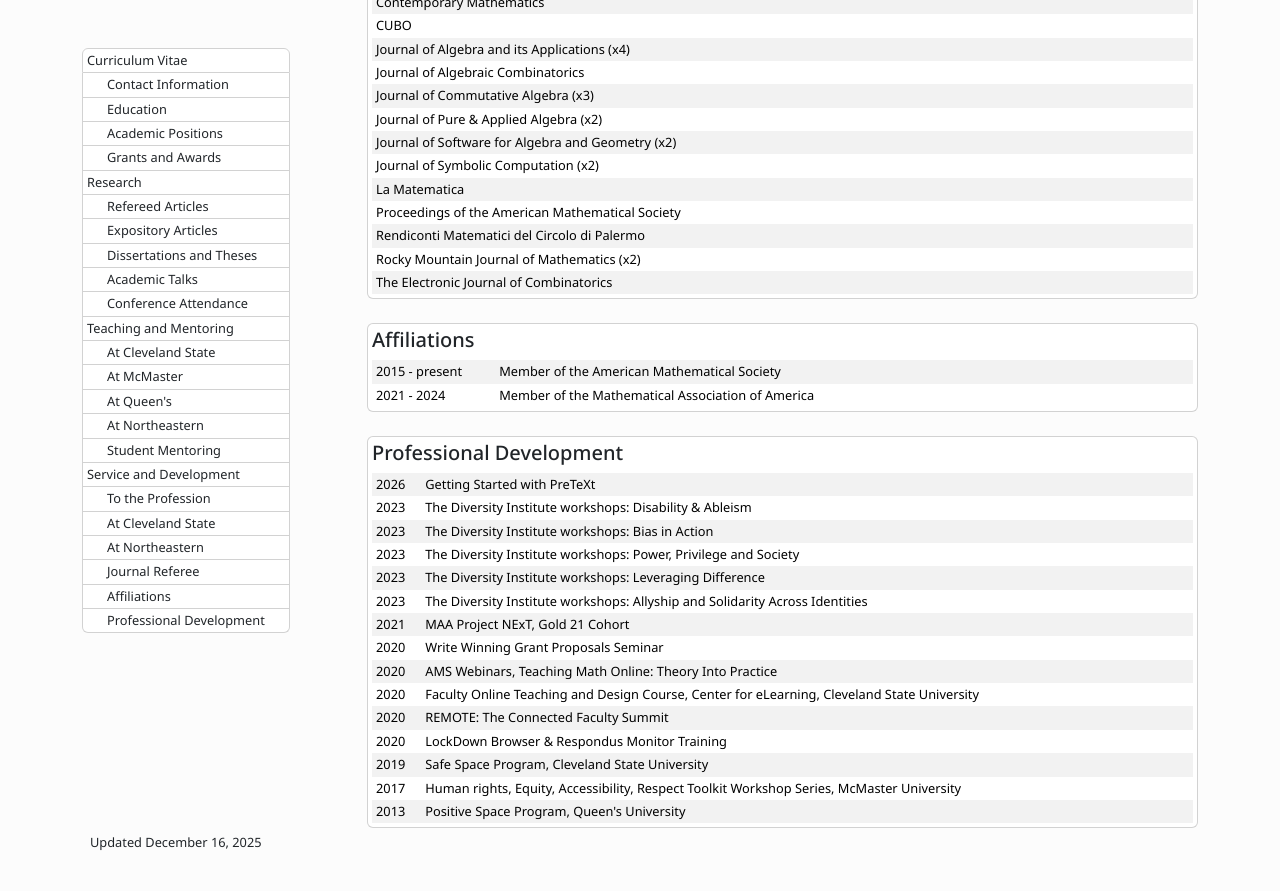
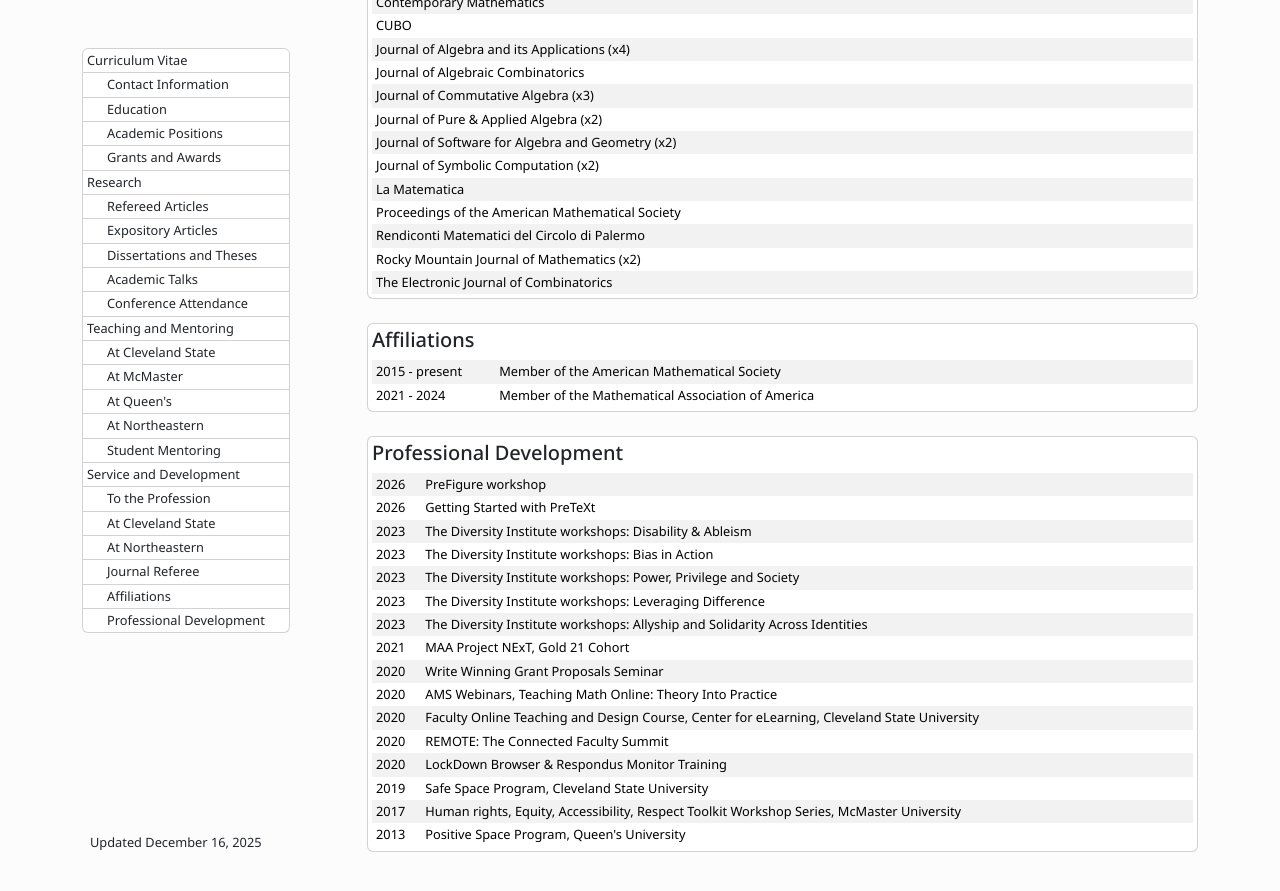
Before and after one commit to galettof/galettof.github.io, a Jekyll site: the page built from cv/index.html, in a window 1280 px wide and 900 px high, scrolled down 8824 px. Shown: the top 891 px of the window. Built offline with Jekyll 4.4.1, drawn with Linux system fonts in a browser that asks for light colours; formulas are drawn with MathJax 3.

Commit message:
prefigure workshop 2026

```diff
--- a/_data/service.yml
+++ b/_data/service.yml
@@ -184,3 +184,6 @@ development:
 
 - year: 2026
   name: 'Getting Started with PreTeXt'
+
+- year: 2026
+  name: 'PreFigure workshop'
```
